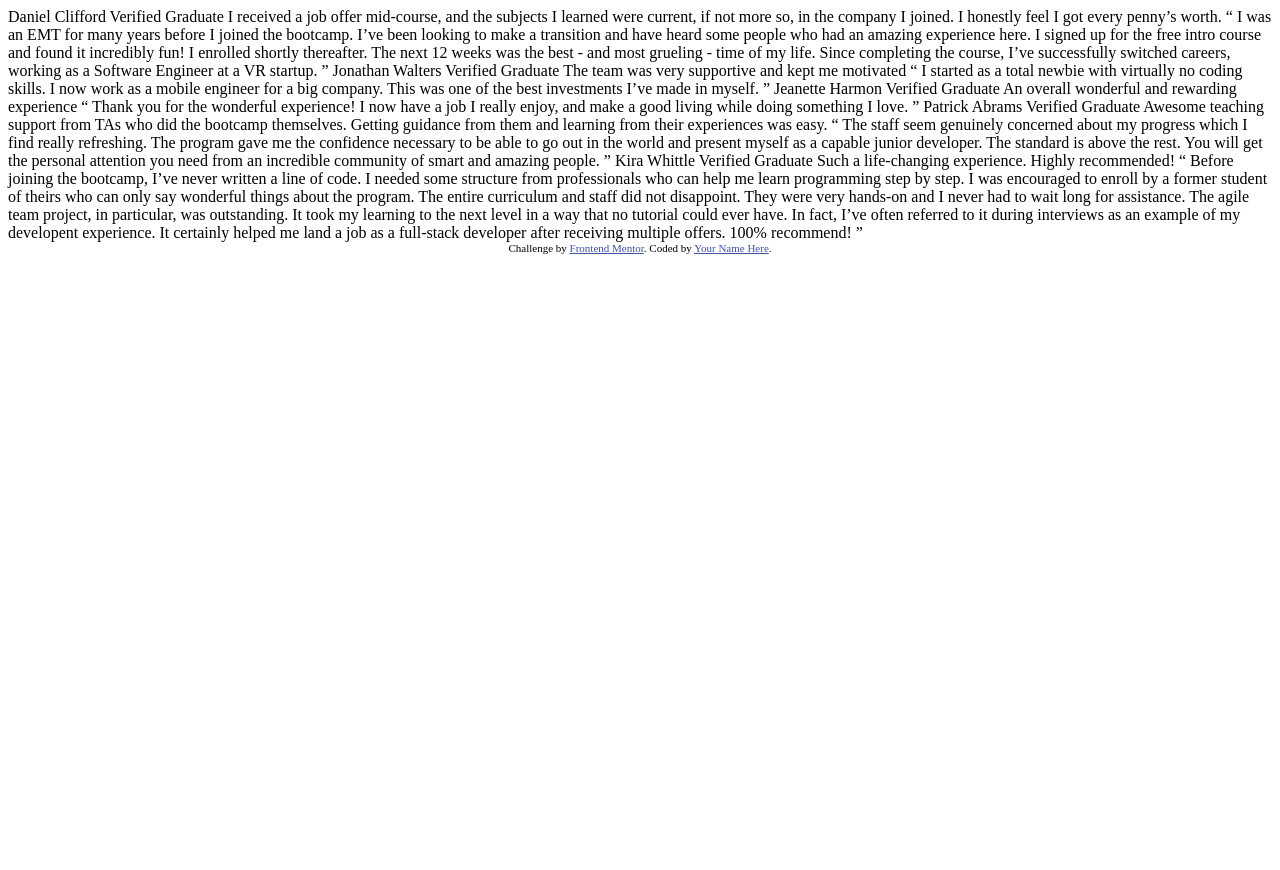
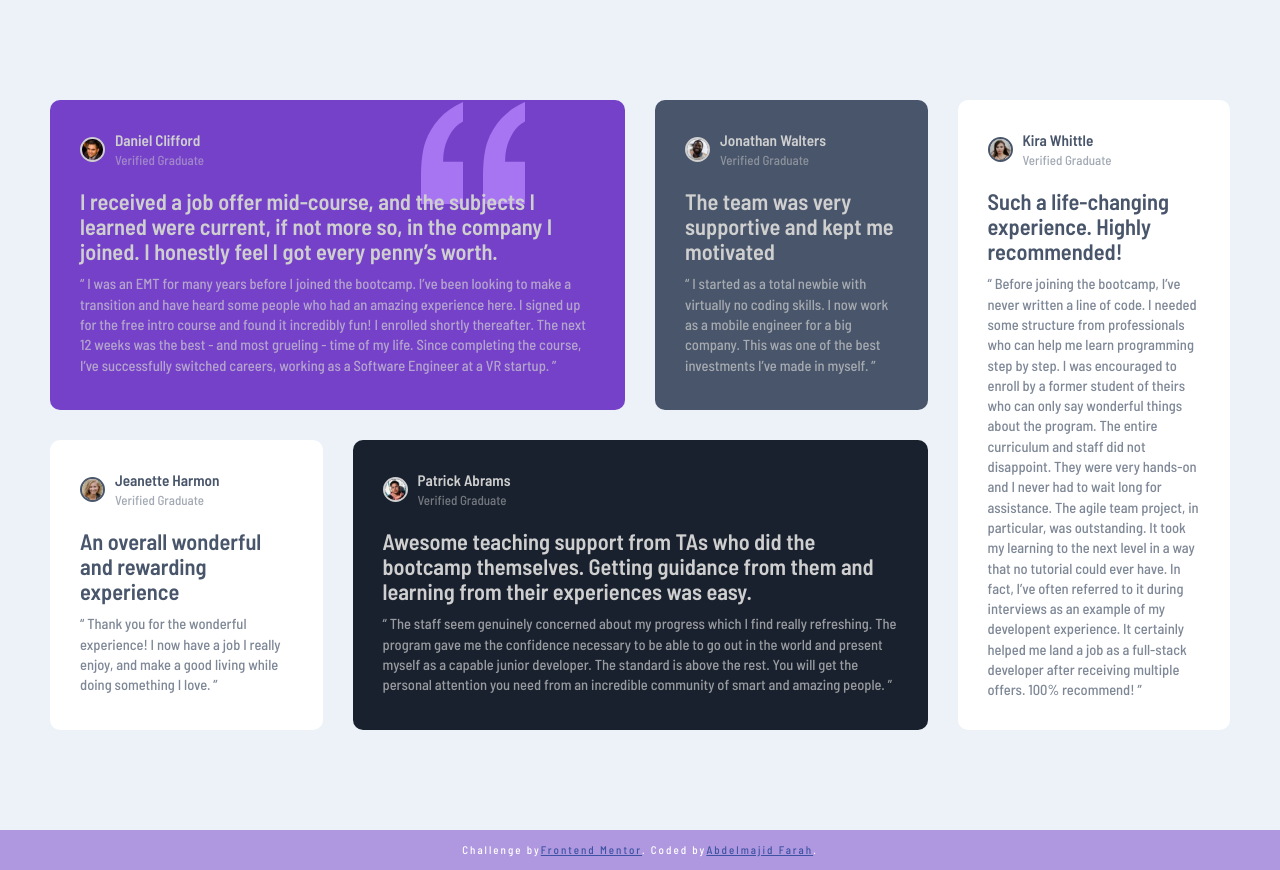
Before and after one commit to abdelmajiid/Testimonials-grid-challenge, a plain HTML site: page index.html in a window 1280 px wide. Before the commit the page ends 800 px from the top, so only its background shows below. Drawn offline with Linux system fonts and the light colour scheme.

Commit message:
update 1

```diff
--- a/index.html
+++ b/index.html
@@ -5,7 +5,7 @@
   <meta name="viewport" content="width=device-width, initial-scale=1.0"> <!-- displays site properly based on user's device -->
 
   <link rel="icon" type="image/png" sizes="32x32" href="./images/favicon-32x32.png">
-
+  <link rel="stylesheet" href="style.css">
   <title>Frontend Mentor | [Challenge Name Here]</title>
 
   <!-- Feel free to remove these styles or customise in your own stylesheet 👍 -->
@@ -15,50 +15,84 @@
   </style>
 </head>
 <body>
-  Daniel Clifford
-  Verified Graduate
-
-  I received a job offer mid-course, and the subjects I learned were current, if not more so,
-  in the company I joined. I honestly feel I got every penny’s worth.
-
+  <div class="testimonials">
+    <div class="card card-bg-purple">
+      <header class="card-header">
+        <img src="./images/image-daniel.jpg" alt="Daniel">
+        <div>
+          <h3>Daniel Clifford</h3>
+          <p>Verified Graduate</p>
+        </div>
+      </header>
+      <p class="headline">I received a job offer mid-course, and the subjects I learned were current, if not more so,
+        in the company I joined. I honestly feel I got every penny’s worth.</p>
+      <p class="quote">
         “ I was an EMT for many years before I joined the bootcamp. I’ve been looking to make a
         transition and have heard some people who had an amazing experience here. I signed up
         for the free intro course and found it incredibly fun! I enrolled shortly thereafter.
         The next 12 weeks was the best - and most grueling - time of my life. Since completing
         the course, I’ve successfully switched careers, working as a Software Engineer at a VR startup. ”
-
-  Jonathan Walters
-  Verified Graduate
-
+      </p>
+    </div>
+    <div class="card card-bg-dark-grayish-blue">
+      <header class="card-header">
+        <img src="./images/image-jonathan.jpg" alt="Jonathan">
+        <div>
+          <h3>Jonathan Walters</h3>
+          <p>Verified Graduate</p>
+        </div>
+      </header>
+      <p class="headline">
         The team was very supportive and kept me motivated
-
+      </p>
+      <p class="quote">
         “ I started as a total newbie with virtually no coding skills. I now work as a mobile engineer
         for a big company. This was one of the best investments I’ve made in myself. ”
-
-  Jeanette Harmon
-  Verified Graduate
-
+      </p>
+    </div>
+    <div class="card">
+      <header class="card-header">
+        <img src="./images/image-jeanette.jpg" alt="Jeanette">
+        <div>
+          <h3>Jeanette Harmon</h3>
+          <p>Verified Graduate</p>
+        </div>
+      </header>
+      <p class="headline">
         An overall wonderful and rewarding experience
-
+      </p>
+      <p class="quote">
         “ Thank you for the wonderful experience! I now have a job I really enjoy, and make a good living
         while doing something I love. ”
-
-  Patrick Abrams
-  Verified Graduate
-
-  Awesome teaching support from TAs who did the bootcamp themselves. Getting guidance from them and
-  learning from their experiences was easy.
-
+      </p>
+    </div>
+    <div class="card card-bg-dark-blackish-blue">
+      <header class="card-header ">
+        <img src="./images/image-patrick.jpg" alt="Patrick">
+        <div>
+          <h3>Patrick Abrams</h3>
+          <p>Verified Graduate</p>
+        </div>
+      </header>
+      <p class="headline">Awesome teaching support from TAs who did the bootcamp themselves. Getting guidance from them and
+        learning from their experiences was easy.</p>
+      <p class="quote">
         “ The staff seem genuinely concerned about my progress which I find really refreshing. The program
         gave me the confidence necessary to be able to go out in the world and present myself as a capable
         junior developer. The standard is above the rest. You will get the personal attention you need from
         an incredible community of smart and amazing people. ”
-
-  Kira Whittle
-  Verified Graduate
-
-  Such a life-changing experience. Highly recommended!
-
+      </p>
+    </div>
+    <div class="card">
+      <header class="card-header">
+        <img src="./images/image-kira.jpg" alt="Kira">
+        <div>
+          <h3>Kira Whittle</h3>
+          <p>Verified Graduate</p>
+        </div>
+      </header>
+      <p class="headline">Such a life-changing experience. Highly recommended!</p>
+      <p class="quote">
         “ Before joining the bootcamp, I’ve never written a line of code. I needed some structure from
         professionals who can help me learn programming step by step. I was encouraged to enroll by a former
         student of theirs who can only say wonderful things about the program. The entire curriculum and staff
@@ -67,10 +101,14 @@
         could ever have. In fact, I’ve often referred to it during interviews as an example of my developent
         experience. It certainly helped me land a job as a full-stack developer after receiving multiple offers.
         100% recommend! ”
+      </p>
+    </div>
+  </div>
+
 
   <div class="attribution">
-    Challenge by <a href="https://www.frontendmentor.io?ref=challenge" target="_blank">Frontend Mentor</a>.
-    Coded by <a href="#">Your Name Here</a>.
+    Challenge by <a href="https://www.frontendmentor.io?ref=challenge" target="_blank"> Frontend Mentor</a>.
+    Coded by <a href="#"> Abdelmajid Farah</a>.
   </div>
 </body>
 </html>
--- /dev/null
+++ b/style.css
@@ -0,0 +1,99 @@
+@import url('https://fonts.googleapis.com/css2?family=Barlow+Semi+Condensed:wght@100;300;500;600&display=swap');
+*{
+    padding: 0;
+    margin: 0;
+    box-sizing: border-box;
+}
+body{
+    font-size: 13px;
+    /* color: hsl(0, 0%, 81%); */
+    color: hsl(219, 29%, 14%);
+    font-family: 'Barlow Semi Condensed', sans-serif;
+    background-color:hsl(210, 46%, 95%);
+    font-weight: 500;
+}
+.testimonials{
+    margin: 100px 50px;
+    display: grid;
+    grid-template-columns: repeat(4, 1fr);
+    gap: 30px;
+    line-height: 1.4;
+}
+
+.card{
+    /* margin-bottom: 10px; */
+    padding: 30px;
+    background-color: white;
+    border-radius: 10px;
+    color: hsl(217, 19%, 35%);
+}
+
+header{
+    /* color: hsl(0, 0%, 81%); */
+    display: flex;
+    align-items: center;
+    padding-bottom: 10px;
+}
+header img{
+    width: 25px;
+    height: 25px;
+    border-radius: 50%;
+    margin-right: 10px;
+    border:   2px solid;
+}
+header p{
+    opacity:50%;
+}
+/* header h3{
+
+} */
+.quote{
+    font-weight: 500;
+    opacity: 70%;
+    font-size: 14.5px;
+}
+.headline{
+    font-size: 1.4rem;
+    font-weight: 600;
+    padding: 10px 0px;
+    line-height: 1.1;
+}
+.card-bg-dark-blackish-blue{
+    background: hsl(219, 29%, 14%);
+    color: hsl(0, 0%, 81%);
+}
+.card-bg-dark-grayish-blue{
+    background: hsl(217, 19%, 35%);
+    color: hsl(0, 0%, 81%);
+}
+.card-bg-purple{
+ background: hsl(263, 55%, 52%);
+ color: hsl(0, 0%, 81%);
+ background-image: url("./images/bg-pattern-quotation.svg");
+ background-repeat: no-repeat;
+ background-position: top 2px right 100px;
+}
+
+.card:nth-of-type(1){
+    grid-column: 1 / 3;
+}
+.card:nth-of-type(4){
+    grid-column: 2 / 4;
+}
+.card:nth-of-type(3){
+    grid-column: 1;
+}
+.card:nth-of-type(5){
+    grid-row: 1 / 3;
+    grid-column: 4;
+}
+.attribution{
+    font-size: 15px;
+    background-color: hsla(263, 55%, 52%, 0.5);
+    color: white;
+    height: 40px;
+    display: flex;
+    align-items: center;
+    justify-content: center;
+    letter-spacing: 2px;
+}
```
Lines whose indentation alone changed are shown as unchanged.
